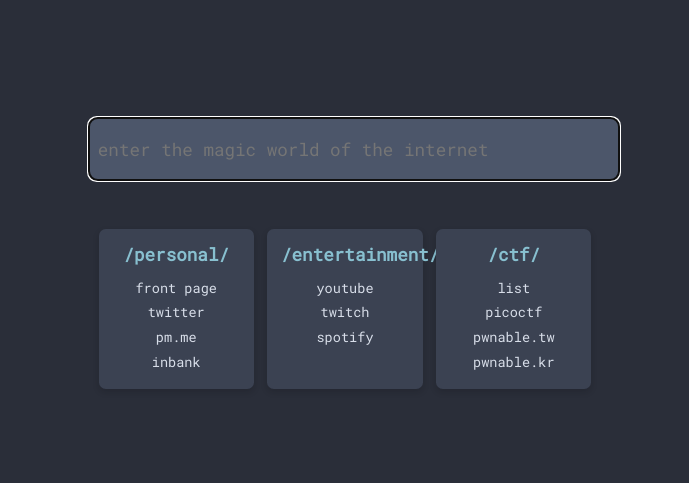
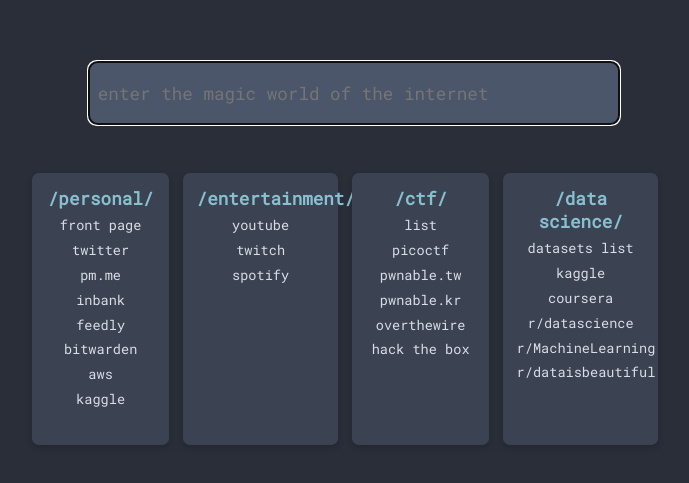
Before and after one commit to mzzsml/mzzsml.github.io, a plain HTML site: page index.html in a window 1280 px wide. Shown: the part 171-654 px from the top of the page, without its empty margins (295-984 px from the left). Drawn offline with Linux system fonts and the light colour scheme.

Commit message:
modify squares height

```diff
--- a/index.html
+++ b/index.html
@@ -58,6 +58,19 @@
 					<a rel="noopener noreferrer" href="https://www.hackthebox.eu/home">hack the box</a>
 				</div>
 			</div>
+
+			<!-- data science -->
+			<div class="square">
+				<div class="square-header">/data science/</div>
+				<div class="square-body">
+					<a rel="noopener noreferrer" href="./datasets.html">datasets list</a>
+					<a rel="noopener noreferrer" href="https://www.kaggle.com/">kaggle</a>
+					<a rel="noopener noreferrer" href="https://www.coursera.org/learn/machine-learning/home/welcome">coursera</a>
+					<a rel="noopener noreferrer" href="http://reddit.com/r/datascience/">r/datascience</a>
+					<a rel="noopener noreferrer" href="https://www.reddit.com/r/MachineLearning/">r/MachineLearning</a>
+					<a rel="noopener noreferrer" href="http://reddit.com/r/dataisbeautiful/">r/dataisbeautiful</a>
+				</div>
+			</div>
 		</div>
 	</div>
 </body>
--- a/style.css
+++ b/style.css
@@ -21,7 +21,8 @@
   flex-direction: row;
   justify-content: center;
   width: 50%;
-  height: 10em;
+  height: 17em;
+  /* height: 10em; */
 }
 
 .square {
@@ -51,7 +52,7 @@
 }
 
 .square-body {
-  overflow-y: scroll;
+  /* overflow-y: scroll; */
   vertical-align: top;
   height: 80%;
 }
```
